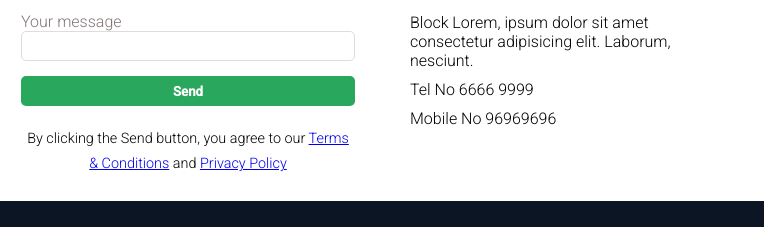
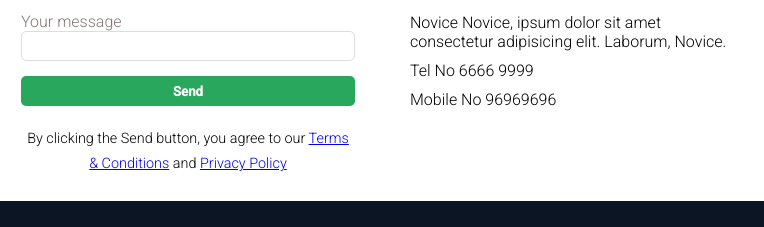
Before and after one commit to TKamote/irepair-comp, a plain HTML site: page index.html in a window 1280 px wide. Shown: the part 2876-3103 px from the top of the page, 516-1280 px from the left. Drawn offline with Linux system fonts and the light colour scheme.

Commit message:
Update index.html

```diff
--- a/index.html
+++ b/index.html
@@ -168,9 +168,9 @@
                 </div>
                 <p class="address1">Block Lorem, ipsum dolor sit amet</p>
                 <br>
-                <p class="address1">Block Lorem, ipsum dolor sit amet
+                <p class="address1">Novice Novice, ipsum dolor sit amet
                     consectetur adipisicing elit.
-                    Laborum, nesciunt.</p>
+                    Laborum, Novice.</p>
                 <p class="address2">Tel No 6666 9999</p>
                 <p class="address3">Mobile No 96969696</p>
                 <p></p>
```
